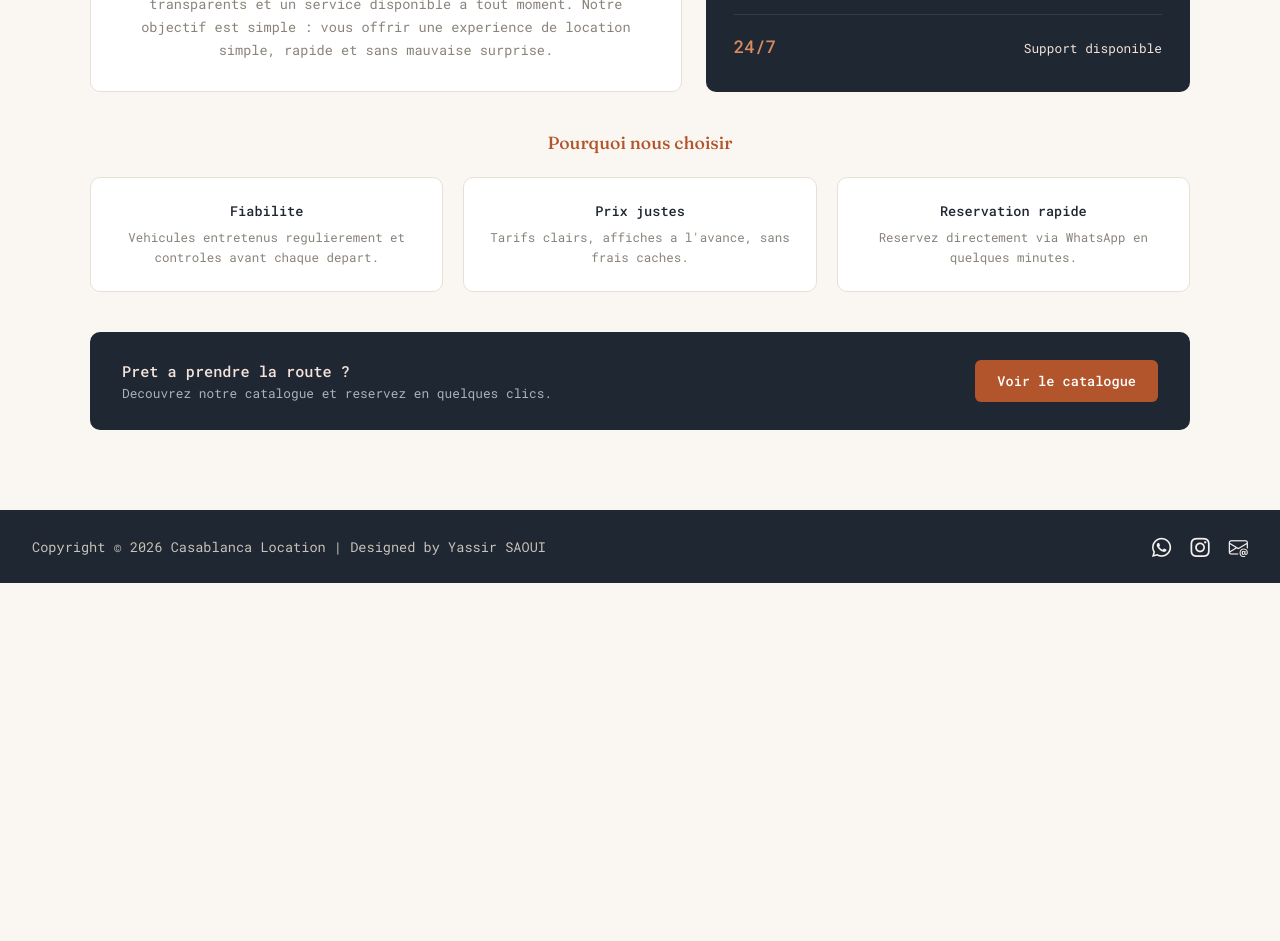
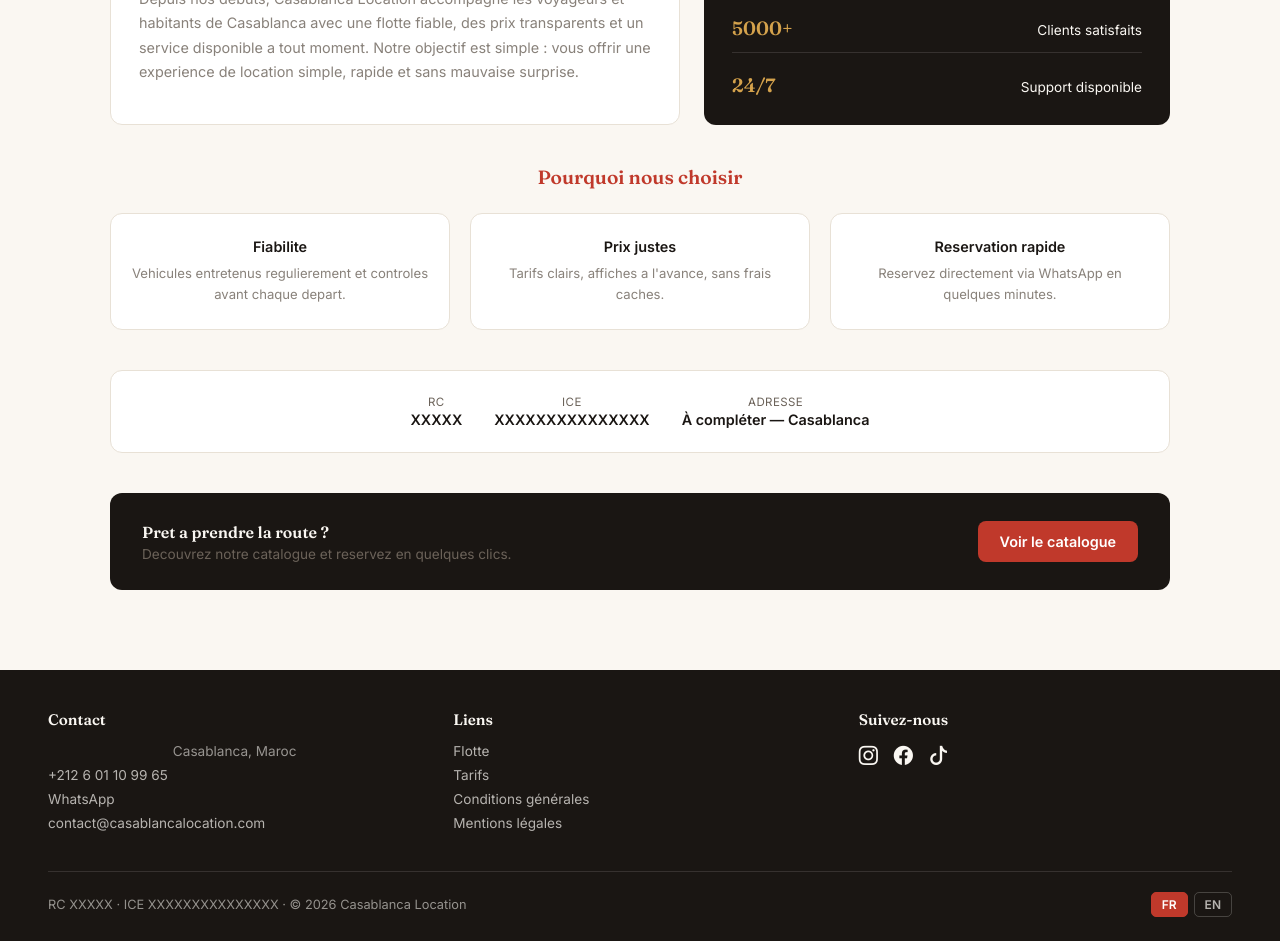
Before and after one commit to SaouiYassir/Casablanca-agency, a React (Vite) app: page /about in a window 1280 px wide. Shown: the part 360-1301 px from the top of the page. Before the commit the page ends 943 px from the top, so only its background shows below. Built offline with nearby package versions, Linux system fonts and the light colour scheme; the HTML template or start-up script is replaced by a standard one.

Commit message:
Changing The look of The Hole Website

```diff
--- a/src/Components/Footer/Footer.css
+++ b/src/Components/Footer/Footer.css
@@ -1,39 +1,114 @@
 .footer-container {
-    background-color: #1f2733;
-    color: #f5f1ec;
-    padding: 1.5rem 2rem;
+    background-color: var(--ink);
+    color: var(--bg);
+    padding: 2.5rem 3rem 1.5rem;
+    font-family: var(--font-body);
+}
+
+.footer-columns {
+    display: grid;
+    grid-template-columns: repeat(3, 1fr);
+    gap: 2rem;
+    max-width: 1200px;
+    margin: 0 auto;
+    padding-bottom: 2rem;
+    border-bottom: 1px solid rgba(250, 247, 242, 0.12);
+}
+
+.footer-col h4 {
+    font-family: var(--font-display);
+    font-size: 0.95rem;
+    font-weight: 600;
+    color: var(--bg);
+    margin-bottom: 0.9rem;
+}
+
+.footer-col p,
+.footer-col a {
+    display: block;
+    color: rgba(250, 247, 242, 0.7);
+    font-size: 0.85rem;
+    text-decoration: none;
+    margin-bottom: 0.5rem;
+    transition: color 0.2s ease;
+}
+
+.footer-col a:hover {
+    color: var(--accent);
+}
+
+.footer-socials {
+    display: flex;
+    gap: 1rem;
+}
+
+.footer-socials a {
+    color: var(--bg);
+    font-size: 1.2rem;
+    margin-bottom: 0;
+    transition: color 0.2s ease;
+}
+
+.footer-socials a:hover {
+    color: var(--brand);
+}
+
+.footer-bottom {
     display: flex;
     justify-content: space-between;
     align-items: center;
     flex-wrap: wrap;
-    gap: 1rem;
-    font-family: 'Roboto Mono', monospace;
+    gap: 0.8rem;
+    max-width: 1200px;
+    margin: 1.25rem auto 0;
 }
 
-.footer-container span {
-    font-size: 0.85rem;
-    color: #c9c2b8;
+.footer-bottom span {
+    font-size: 0.8rem;
+    color: rgba(250, 247, 242, 0.55);
 }
 
-.footer-socials {
+.footer-lang-switch {
     display: flex;
-    gap: 1.2rem;
+    gap: 6px;
 }
 
-.footer-socials a {
-    color: #f5f1ec;
-    font-size: 1.2rem;
-    transition: color 0.2s ease;
+.footer-lang-switch button {
+    background: none;
+    border: 1px solid rgba(250, 247, 242, 0.2);
+    color: rgba(250, 247, 242, 0.7);
+    font-family: var(--font-body);
+    font-size: 0.75rem;
+    font-weight: 600;
+    padding: 4px 10px;
+    border-radius: 5px;
+    cursor: pointer;
+    transition: all 0.2s ease;
 }
 
-.footer-socials a:hover {
-    color: #b3552c;
+.footer-lang-switch button.active {
+    background: var(--brand);
+    border-color: var(--brand);
+    color: #fff;
 }
 
-@media (max-width: 600px) {
+@media (max-width: 700px) {
     .footer-container {
+        padding: 2rem 1.5rem 1.25rem;
+    }
+
+    .footer-columns {
+        grid-template-columns: 1fr;
+        gap: 1.5rem;
+        text-align: center;
+    }
+
+    .footer-socials {
+        justify-content: center;
+    }
+
+    .footer-bottom {
         flex-direction: column;
         text-align: center;
-        gap: 0.8rem;
     }
 }
--- a/src/Components/Footer/Footer.jsx
+++ b/src/Components/Footer/Footer.jsx
@@ -1,17 +1,57 @@
+import { useState } from 'react';
 import './Footer.css'
 
 function Footer() {
-    return(
-        <>
-            <div className="footer-container">
-                <span>Copyright &copy; {new Date().getFullYear()} Casablanca Location | Designed by Yassir SAOUI</span>
-                <div className="footer-socials">
-                    <a href="https://wa.me/212601109965" target="_blank" rel="noreferrer"><i className="bi bi-whatsapp"></i></a>
-                    <a href="https://instagram.com/" target="_blank" rel="noreferrer"><i className="bi bi-instagram"></i></a>
-                    <a href="mailto:contact@casablancalocation.com"><i className="bi bi-envelope-at"></i></a>
+    const [lang, setLang] = useState('FR');
+
+    return (
+        <div className="footer-container">
+            <div className="footer-columns">
+                <div className="footer-col">
+                    <h4>Contact</h4>
+                    <p>Casablanca, Maroc</p>
+                    <a href="tel:+212601109965">+212 6 01 10 99 65</a>
+                    <a href="https://wa.me/212601109965" target="_blank" rel="noreferrer">WhatsApp</a>
+                    <a href="mailto:contact@casablancalocation.com">contact@casablancalocation.com</a>
+                </div>
+
+                <div className="footer-col">
+                    <h4>Liens</h4>
+                    <a href="/all-cars">Flotte</a>
+                    <a href="/all-cars">Tarifs</a>
+                    <a href="/conditions">Conditions générales</a>
+                    <a href="/mentions-legales">Mentions légales</a>
+                </div>
+
+                <div className="footer-col">
+                    <h4>Suivez-nous</h4>
+                    <div className="footer-socials">
+                        <a href="https://instagram.com/" target="_blank" rel="noreferrer" aria-label="Instagram"><i className="bi bi-instagram"></i></a>
+                        <a href="https://facebook.com/" target="_blank" rel="noreferrer" aria-label="Facebook"><i className="bi bi-facebook"></i></a>
+                        <a href="https://tiktok.com/" target="_blank" rel="noreferrer" aria-label="TikTok"><i className="bi bi-tiktok"></i></a>
+                    </div>
                 </div>
             </div>
-        </>
+
+            <div className="footer-bottom">
+                <span>RC XXXXX · ICE XXXXXXXXXXXXXXX · © {new Date().getFullYear()} Casablanca Location</span>
+
+                <div className="footer-lang-switch">
+                    <button
+                        className={lang === 'FR' ? 'active' : ''}
+                        onClick={() => setLang('FR')}
+                    >
+                        FR
+                    </button>
+                    <button
+                        className={lang === 'EN' ? 'active' : ''}
+                        onClick={() => setLang('EN')}
+                    >
+                        EN
+                    </button>
+                </div>
+            </div>
+        </div>
     );
 }
 
--- a/src/Pages/About/About.css
+++ b/src/Pages/About/About.css
@@ -1,13 +1,13 @@
 .about-page {
-  font-family: 'Roboto Mono', monospace;
+  font-family: var(--font-body);
   max-width: 1100px;
   margin: 0 auto;
-  padding: 80px 0;
+  padding: 120px 20px 80px;
 }
 
 .about-hero {
-  background: #1f2733;
-  border-radius: 10px;
+  background: var(--ink);
+  border-radius: 12px;
   padding: 3rem 1.5rem;
   margin-bottom: 2.5rem;
   display: flex;
@@ -16,9 +16,10 @@
 }
 
 .about-hero h2 {
-  color: #ffffff;
-  font-size: 1.7rem;
-  font-weight: 500;
+  color: var(--bg);
+  font-family: var(--font-display);
+  font-size: 1.8rem;
+  font-weight: 600;
   margin: 0;
   text-align: center;
 }
@@ -31,33 +32,34 @@
 }
 
 .about-story {
-  background: #ffffff;
-  border: 1px solid #e6e0d8;
-  border-radius: 10px;
+  background: var(--surface);
+  border: 1px solid var(--line);
+  border-radius: 12px;
   padding: 1.75rem;
   display: flex;
   flex-direction: column;
 }
 
 .section-label {
-  color: #b3552c;
+  color: var(--brand);
   font-size: 0.75rem;
-  font-weight: 500;
+  font-weight: 600;
   letter-spacing: 0.5px;
   text-transform: uppercase;
   margin-bottom: 0.75rem;
 }
 
 .about-story p {
-  color: #6b6459;
-  font-size: 0.85rem;
+  color: var(--ink-muted);
+  font-size: 0.9rem;
   line-height: 1.7;
   margin: 0;
+  text-align: left;
 }
 
 .about-stats {
-  background: #1f2733;
-  border-radius: 10px;
+  background: var(--ink);
+  border-radius: 12px;
   padding: 1.75rem;
   display: flex;
   flex-direction: column;
@@ -69,7 +71,7 @@
   display: flex;
   align-items: baseline;
   justify-content: space-between;
-  border-bottom: 1px solid #313b49;
+  border-bottom: 1px solid rgba(250, 247, 242, 0.12);
   padding-bottom: 0.75rem;
 }
 
@@ -79,14 +81,15 @@
 }
 
 .stat-number {
-  color: #d98a5e;
-  font-size: 1.1rem;
-  font-weight: 500;
+  font-family: var(--font-display);
+  color: var(--accent);
+  font-size: 1.2rem;
+  font-weight: 600;
 }
 
 .stat-label {
-  color: #f3e3da;
-  font-size: 0.8rem;
+  color: var(--bg);
+  font-size: 0.85rem;
 }
 
 .about-why {
@@ -94,9 +97,10 @@
 }
 
 .about-why h3 {
-  color: #b3552c;
-  font-size: 1.1rem;
-  font-weight: 500;
+  color: var(--brand);
+  font-family: var(--font-display);
+  font-size: 1.2rem;
+  font-weight: 600;
   text-align: center;
   margin: 0 0 1.5rem;
 }
@@ -108,31 +112,64 @@
 }
 
 .why-card {
-  background: #ffffff;
-  border: 1px solid #e6e0d8;
-  border-radius: 10px;
+  background: var(--surface);
+  border: 1px solid var(--line);
+  border-radius: 12px;
   padding: 1.5rem 1.25rem;
   text-align: center;
 }
 
 .why-title {
   display: block;
-  color: #1f2733;
-  font-size: 0.85rem;
-  font-weight: 500;
+  color: var(--ink);
+  font-size: 0.9rem;
+  font-weight: 600;
   margin-bottom: 0.5rem;
 }
 
 .why-card p {
-  color: #6b6459;
-  font-size: 0.78rem;
+  color: var(--ink-muted);
+  font-size: 0.82rem;
   line-height: 1.6;
   margin: 0;
 }
 
+/* --- Legal / trust proof (spec 3.6) --- */
+.about-legal {
+  background: var(--surface);
+  border: 1px solid var(--line);
+  border-radius: 12px;
+  padding: 1.5rem 1.75rem;
+  margin-bottom: 2.5rem;
+  display: flex;
+  gap: 2rem;
+  flex-wrap: wrap;
+  justify-content: center;
+}
+
+.about-legal-item {
+  display: flex;
+  flex-direction: column;
+  gap: 2px;
+  text-align: center;
+}
+
+.about-legal-label {
+  font-size: 0.72rem;
+  color: var(--ink-muted);
+  text-transform: uppercase;
+  letter-spacing: 0.4px;
+}
+
+.about-legal-value {
+  font-size: 0.9rem;
+  color: var(--ink);
+  font-weight: 600;
+}
+
 .about-cta {
-  background: #1f2733;
-  border-radius: 10px;
+  background: var(--ink);
+  border-radius: 12px;
   padding: 1.75rem 2rem;
   display: flex;
   align-items: center;
@@ -148,36 +185,42 @@
 }
 
 .cta-title {
-  color: #f3e3da;
-  font-size: 0.95rem;
-  font-weight: 500;
+  color: var(--bg);
+  font-family: var(--font-display);
+  font-size: 1rem;
+  font-weight: 600;
 }
 
 .cta-subtitle {
-  color: #a9b2bd;
-  font-size: 0.8rem;
+  color: var(--ink-muted);
+  font-size: 0.85rem;
 }
 
 .cta-btn {
-  background: #b3552c;
+  background: var(--brand);
   color: #ffffff;
-  font-family: 'Roboto Mono', monospace;
-  font-weight: 500;
-  font-size: 0.85rem;
+  font-family: var(--font-body);
+  font-weight: 600;
+  font-size: 0.9rem;
   border: none;
-  border-radius: 6px;
+  border-radius: 8px;
   padding: 12px 22px;
   cursor: pointer;
   white-space: nowrap;
-  transition: background 0.2s ease, transform 0.1s ease;
+  transition: background 0.18s ease, transform 0.1s ease;
 }
 
 .cta-btn:hover {
-  background: #9c4823;
+  background: var(--brand-deep);
 }
 
 .cta-btn:active {
   transform: scale(0.98);
+}
+
+.cta-btn:focus-visible {
+  outline: 2px solid var(--accent);
+  outline-offset: 2px;
 }
 
 @media (max-width: 800px) {
@@ -195,6 +238,6 @@
   }
 
   .about-page {
-    padding: 80px 30px;
+    padding: 100px 20px 60px;
   }
 }
--- a/src/Pages/About/About.jsx
+++ b/src/Pages/About/About.jsx
@@ -57,14 +57,29 @@ function About() {
                 </div>
             </div>
 
+            {/* Legal registration proof — big trust signal in Morocco per spec 3.6.
+                Values below are placeholders — replace with the agency's real
+                RC / ICE numbers before this goes live. */}
+            <div className="about-legal">
+                <div className="about-legal-item">
+                    <span className="about-legal-label">RC</span>
+                    <span className="about-legal-value">XXXXX</span>
+                </div>
+                <div className="about-legal-item">
+                    <span className="about-legal-label">ICE</span>
+                    <span className="about-legal-value">XXXXXXXXXXXXXXX</span>
+                </div>
+                <div className="about-legal-item">
+                    <span className="about-legal-label">Adresse</span>
+                    <span className="about-legal-value">À compléter — Casablanca</span>
+                </div>
+            </div>
+
             <div className="about-cta">
                 <div className="cta-text">
                     <span className="cta-title">Pret a prendre la route ?</span>
                     <span className="cta-subtitle">Decouvrez notre catalogue et reservez en quelques clics.</span>
                 </div>
-                {/* <Link to="/all-cars">
-                    <button className="cta-btn">Voir le catalogue</button>
-                </Link> */}
                 <button className="cta-btn" onClick={() => window.open('/all-cars', '_parent')}>Voir le catalogue</button>
             </div>
 
--- a/src/Pages/Catalogue/Catalogue.css
+++ b/src/Pages/Catalogue/Catalogue.css
@@ -260,7 +260,7 @@ p {
 /* --- Preview Section (homepage "page === false" mode) --- */
 .catalogue-section {
   max-width: 1200px;
-  margin: 60px auto;
+  margin: 0 auto;
   padding: 0 20px;
 }
 
--- a/src/Pages/Contact/Contact.jsx
+++ b/src/Pages/Contact/Contact.jsx
@@ -42,7 +42,7 @@ function Contact() {
             <div className="contact-map">
                 <iframe
                     title="Localisation Casablanca Location"
-                    src="https://www.google.com/maps/embed?pb=!1m14!1m8!1m3!1d4893.47389997062!2d-8.043333087877913!3d31.588215101498943!3m2!1i1024!2i768!4f13.1!3m3!1m2!1s0xdafef33724827bf%3A0x3ba431ba5cc62a46!2sCIH%20MARRAKECH!5e0!3m2!1sfr!2sma!4v1782326705997!5m2!1sfr!2sma"
+                    src="https://maps.google.com/maps?q=Boulevard%20de%20la%20Corniche%2C%20Casablanca%2C%20Maroc&t=&z=15&ie=UTF8&iwloc=&output=embed"
                     width="100%"
                     height="350"
                     style={{ border: 0 }}
--- a/src/Pages/Home-Page/Home.css
+++ b/src/Pages/Home-Page/Home.css
@@ -233,6 +233,10 @@
     white-space: nowrap;
 }
 
+#fleet {
+    margin-bottom: 40px;
+}
+
 /* ===================== RESPONSIVE ===================== */
 
 @media screen and (max-width: 1024px) {
```
Also changed, not shown: src/Components/SkeletonCard/SkeletonCard.css (+173 -65 lines), src/Pages/Contact/Contact.css (+30 -25 lines), 5 other files (tests, documents, lock files or other folders).
